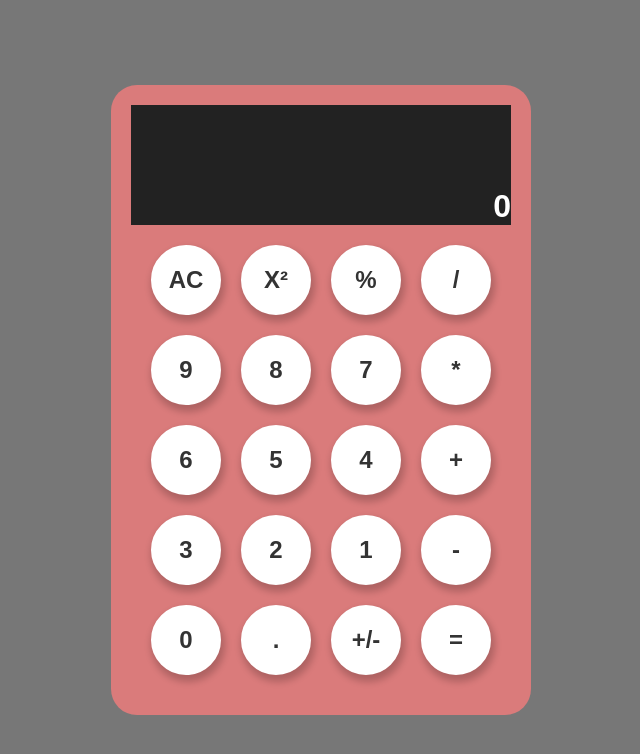
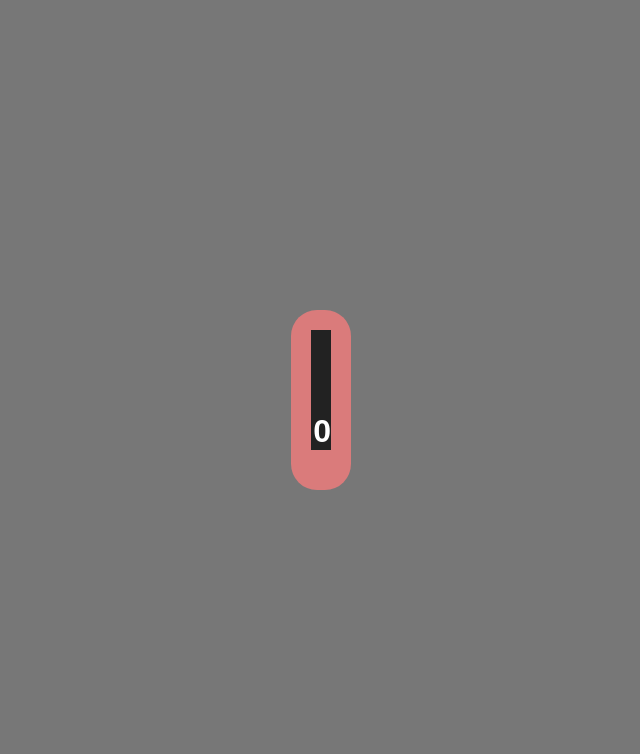
Before and after one commit to GraceOyiza/react-calculator, a React (Create React App) app: page / in a window 1280 px wide. Shown: the top 754 px of the page, without its empty margins (319-959 px from the left). Built offline with nearby package versions, Linux system fonts and the light colour scheme.

Commit message:
Remove array and import buttons

```diff
--- a/src/components/App.js
+++ b/src/components/App.js
@@ -1,40 +1,13 @@
 import ButtonPannel from './ButtonPanel';
 import Display from './Display';
-import Button from './Button';
 
 function App() {
-  const buttons = [
-    'AC',
-    'X²',
-    '%',
-    '/',
-    '9',
-    '8',
-    '7',
-    '*',
-    '6',
-    '5',
-    '4',
-    '+',
-    '3',
-    '2',
-    '1',
-    '-',
-    '0',
-    '.',
-    '+/-',
-    '=',
-  ];
   return (
     <>
       <div className="App">
         <div className="Appcalculator">
           <Display />
-          <ButtonPannel>
-            {buttons.map(button => (
-              <Button key={button} name={button} />
-            ))}
-          </ButtonPannel>
+          <ButtonPannel />
         </div>
       </div>
     </>
```
